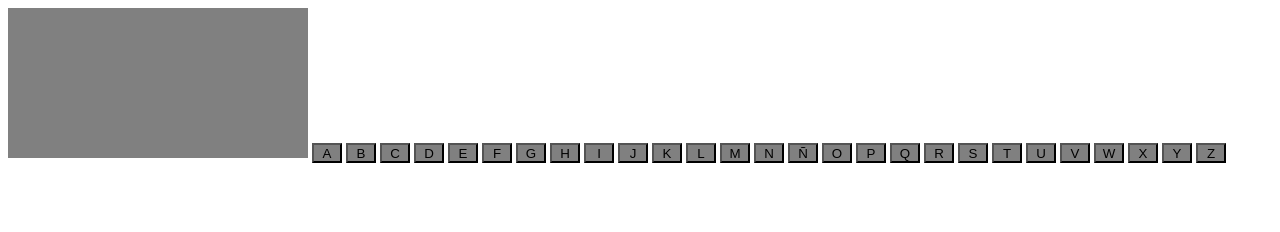
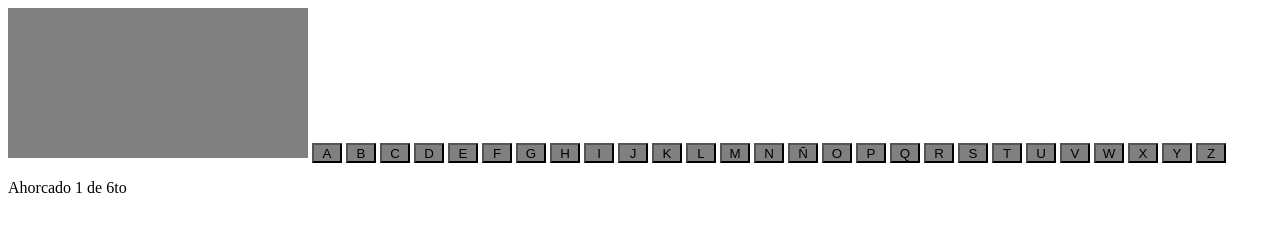
Before and after one commit to destrada-2019308/Ahorcado, a plain HTML site: page index.html in a window 1280 px wide. Drawn offline with Linux system fonts and the light colour scheme.

Commit message:
Segundo commit

```diff
--- a/index.html
+++ b/index.html
@@ -35,5 +35,6 @@
     <button class="boton">X</button>
     <button class="boton">Y</button>
     <button class="boton">Z</button>
+    <p>Ahorcado 1 de 6to</p>
 </body>
 </html>
```
